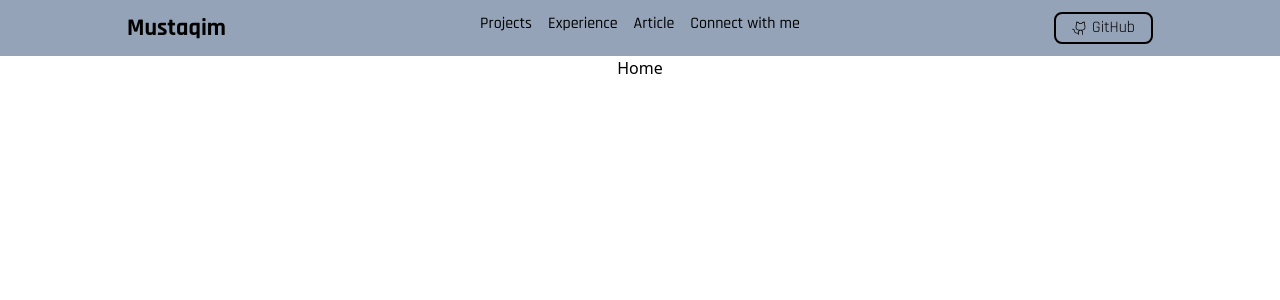
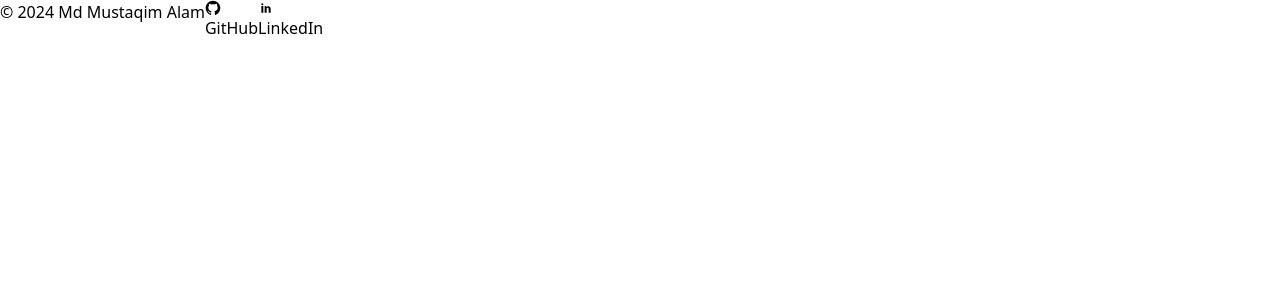
Before and after one commit to Mustaqim-Alam/Mustaqim_Portfolio_MERN, a React (Vite) app in the folder Client/: page / in a window 1280 px wide. Shown: the top 300 px of the page. Built offline with nearby package versions, Linux system fonts and the light colour scheme; a web font is replaced by a local one.

Commit message:
Making Portfolio

```diff
--- a/Client/src/App.jsx
+++ b/Client/src/App.jsx
@@ -1,15 +1,17 @@
 import { Outlet } from "react-router";
 import "./App.css";
 import { lazy } from "react";
+import Footer from "./Components/Footer";
 const Header = lazy(() => import("./Components/Header"));
 
 function App() {
   return (
     <div className=" min-h-screen w-screen">
-      <Header />
+      {/* <Header /> */}
       <main>
         <Outlet />
       </main>
+      <Footer />
     </div>
   );
 }
--- /dev/null
+++ b/Client/src/Components/Footer.jsx
@@ -0,0 +1,20 @@
+import { GrGithub } from "react-icons/gr";
+import { TiSocialLinkedin } from "react-icons/ti";
+const Footer = () => {
+  return (
+    <footer className=" flex">
+      <div> &copy; 2024 Md Mustaqim Alam</div>
+      <div>
+        <button>
+          {" "}
+          <GrGithub /> GitHub
+        </button>
+        <button>
+          <TiSocialLinkedin /> LinkedIn
+        </button>
+      </div>
+    </footer>
+  );
+};
+
+export default Footer;
--- a/Client/src/Components/Header.jsx
+++ b/Client/src/Components/Header.jsx
@@ -1,16 +1,17 @@
 import { Link } from "react-router-dom";
 import { PiGithubLogoLight } from "react-icons/pi";
+import { MdOutlineLightMode } from "react-icons/md";
 const Header = () => {
   return (
-    <header className=" bg-slate-400 py-3 w-screen ">
+    <header className=" bg-bgColor1 text-white  py-3 w-screen ">
       <nav className="flex justify-around  ">
         <div className="">
-          <Link to="/" className=" font-bold text-2xl font-fontf1">
+          <Link to="/" className=" font-bold text-3xl font-fontf1">
             Mustaqim
           </Link>
         </div>
         <div>
-          <ul className="flex justify-around gap-4 font-medium font-fontf1 ">
+          <ul className="flex justify-around gap-4 opacity-75 font-medium ">
             <li>
               <Link to="/project" className=" ">
                 Projects
@@ -33,9 +34,14 @@ const Header = () => {
             </li>
           </ul>
         </div>
-        <div className="flex items-center border-solid border-2 px-4 gap-1 rounded-lg border-black font-fontf1 ">
-          <PiGithubLogoLight />
-          <button>GitHub</button>
+        <div className=" flex justify-around items-center gap-4">
+          <div className=" text-2xl">
+            <MdOutlineLightMode />
+          </div>
+          <div className="flex items-center opacity-75 border-solid border-2 px-4 py-1 gap-1 rounded-lg border-gray   ">
+            <PiGithubLogoLight />
+            <button>GitHub</button>
+          </div>
         </div>
       </nav>
     </header>
--- a/Client/src/Pages/Home.jsx
+++ b/Client/src/Pages/Home.jsx
@@ -1,7 +1,12 @@
 
 const Home = () => {
   return (
-    <div>Home</div>
+    <div>
+      <div></div>
+      <div></div>
+      <div></div>
+      <div></div>
+    </div>
   )
 }
 
--- a/Client/tailwind.config.js
+++ b/Client/tailwind.config.js
@@ -7,6 +7,9 @@ export default {
       fontf1: ["Rajdhani", "sans-serif"],
       fontf2: ["Exo 2", " sans-serif"],
     },
+    backgroundColor: {
+      bgColor1: "#212529"
+    }
   },
   plugins: [],
 };
```
